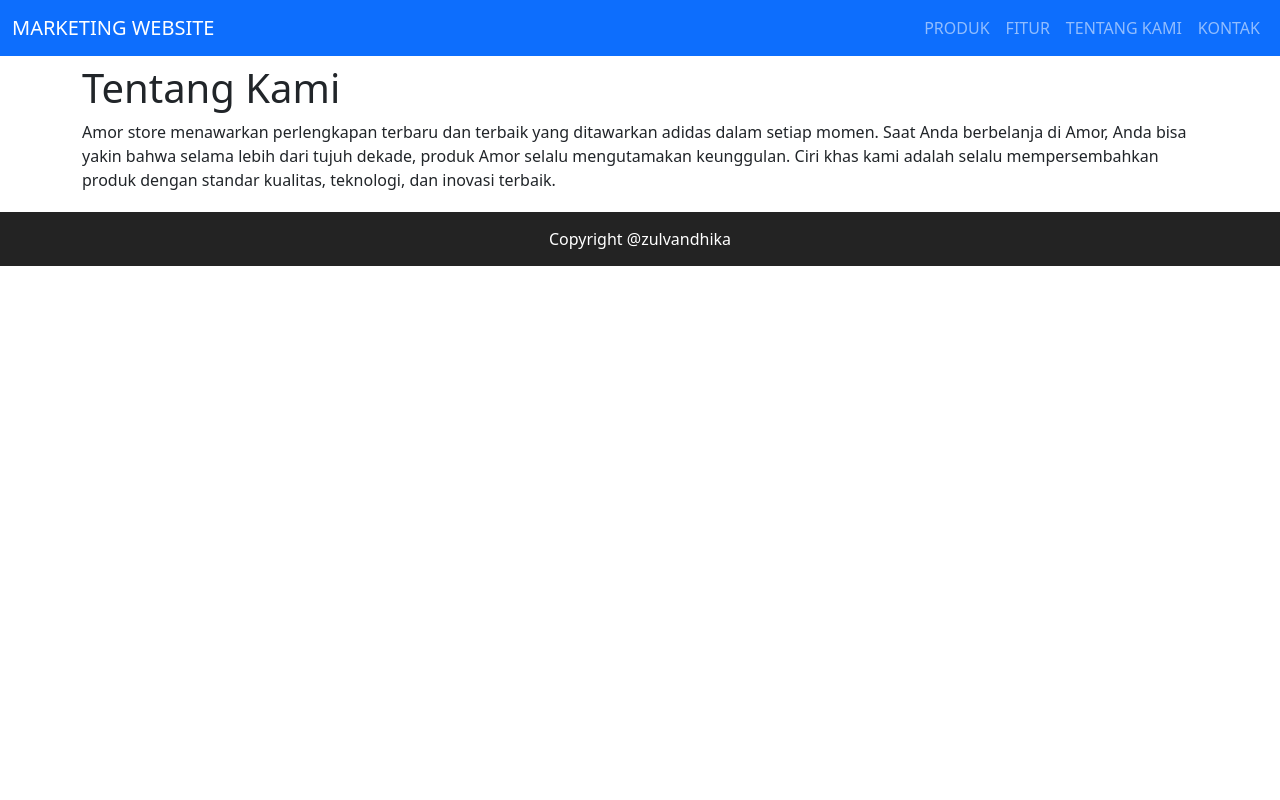
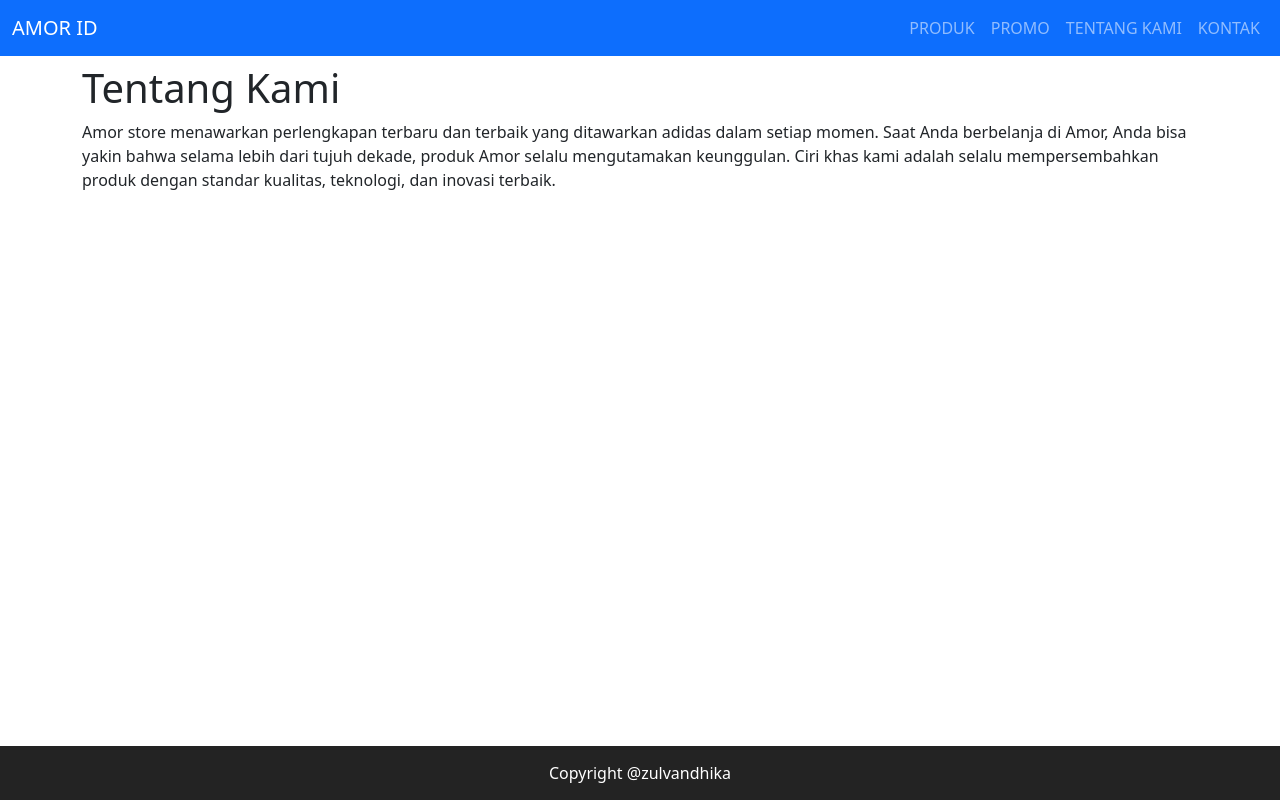
Before and after one commit to ZulvanDhika/Tes, a plain HTML site: page public/menu_about.html in a window 1280 px wide. Drawn offline with nearby package versions, Linux system fonts and the light colour scheme.

Commit message:
Update menu_about.html

```diff
--- a/public/menu_about.html
+++ b/public/menu_about.html
@@ -24,7 +24,7 @@
       }
 
       .footer {
-        margin-top: 20px;
+        position:absolute;bottom:0px;
         width: 100%;
         padding: 15px;
         background-color: rgb(35, 35, 35);
@@ -37,7 +37,7 @@
     <!-- bagian toolbar -->
     <nav class="navbar navbar-dark navbar-expand-lg bg-primary">
       <div class="container-fluid">
-        <a class="navbar-brand" href="/Tes/public/index.html">MARKETING WEBSITE</a>
+        <a class="navbar-brand" href="/Tes/public/index.html">AMOR ID</a>
         <button
           class="navbar-toggler"
           type="button"
@@ -59,7 +59,7 @@
               >
             </li>
             <li class="nav-item">
-              <a class="nav-link" href="/Tes/public/menu_feature.html">FITUR</a>
+              <a class="nav-link" href="/Tes/public/menu_feature.html">PROMO</a>
             </li>
             <li class="nav-item">
               <a class="nav-link" href="/Tes/public/menu_about.html">TENTANG KAMI</a>
```
